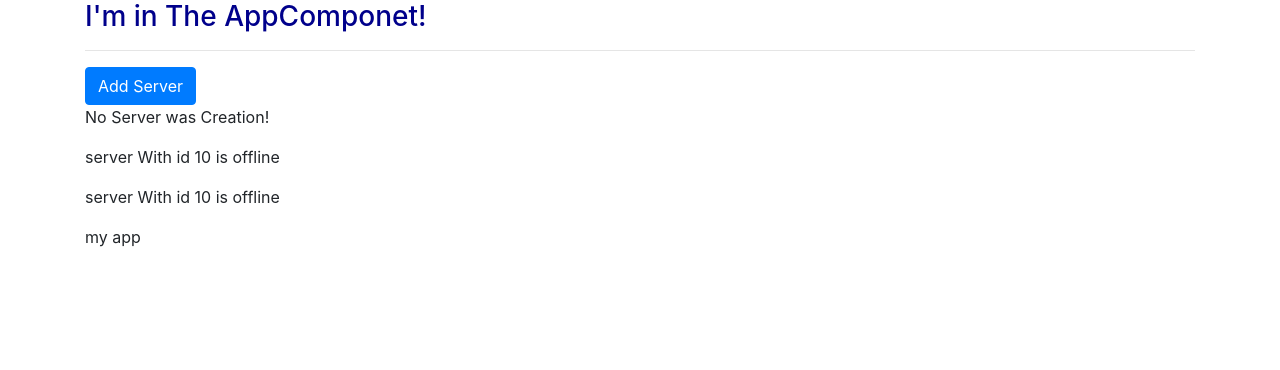
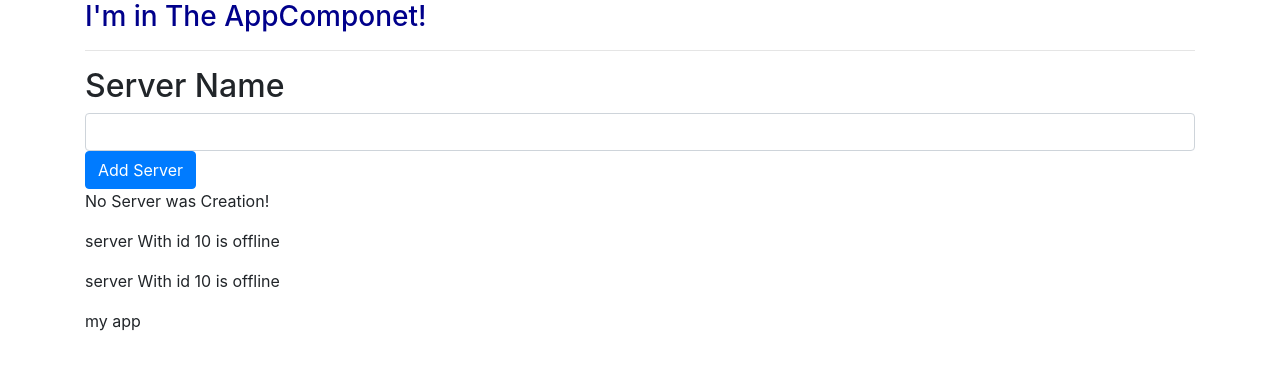
Before and after one commit to kolipatelkishan786/angular-learning, an Angular app: page / in a window 1280 px wide. Shown: the top 370 px of the page. Built offline with nearby package versions, Linux system fonts and the light colour scheme.

Commit message:
passng and using event binding.

```diff
--- a/src/app/servers/servers.component.html
+++ b/src/app/servers/servers.component.html
@@ -1,3 +1,6 @@
+<h2>Server Name</h2>
+<input type="text" class="form-control"
+       (input)="onUpdateserverName($event)">
 <button class="btn btn-primary" [disabled]="!allowNewServer"
 (click)="onCreatetionServer()">Add Server</button>
 <!--<p>{{allowNewServer}}</p>-->
--- a/src/app/servers/servers.component.ts
+++ b/src/app/servers/servers.component.ts
@@ -1,8 +1,8 @@
-import { Component, OnInit } from '@angular/core';
+import {Component, OnInit} from '@angular/core';
 
 @Component({
   /*selector: '[app-servers]',*/
- // selector: '.app-servers',
+  // selector: '.app-servers',
   selector: 'app-servers',
   /*template: `
     <app-server></app-server>
@@ -13,16 +13,21 @@ import { Component, OnInit } from '@angular/core';
 export class ServersComponent implements OnInit {
   allowNewServer = false;
   serverCreationStatus = 'No Server was Creation!';
+
   constructor() {
-    setTimeout(() =>{
-       this.allowNewServer = true;
-    },2000);
+    setTimeout(() => {
+      this.allowNewServer = true;
+    }, 2000);
   }
 
   ngOnInit() {
   }
+
   onCreatetionServer() {
-    this.serverCreationStatus  = 'server was Created!';
+    this.serverCreationStatus = 'server was Created!';
+  }
+  onUpdateserverName(event: any) {
+      console.log(event);
   }
 
 }
```
